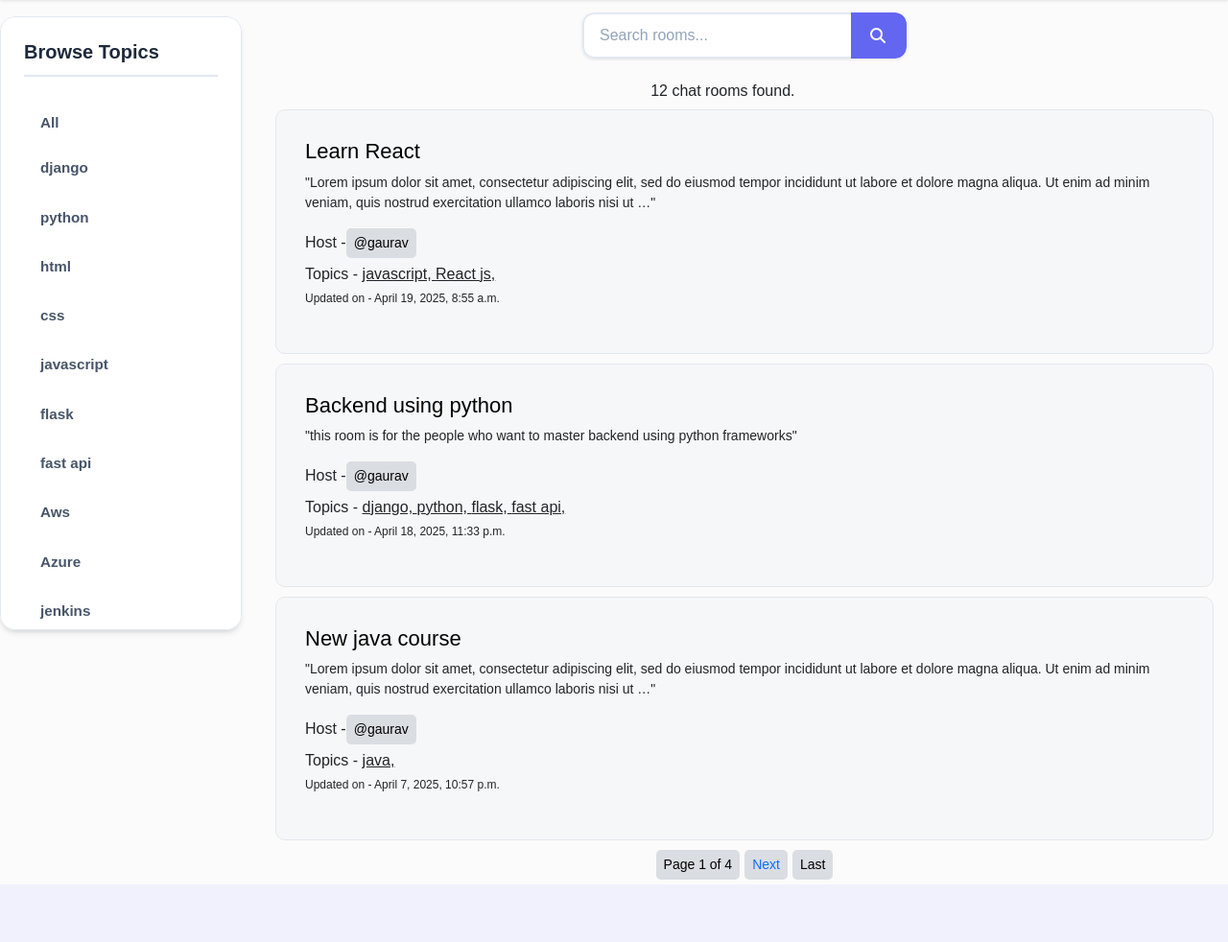
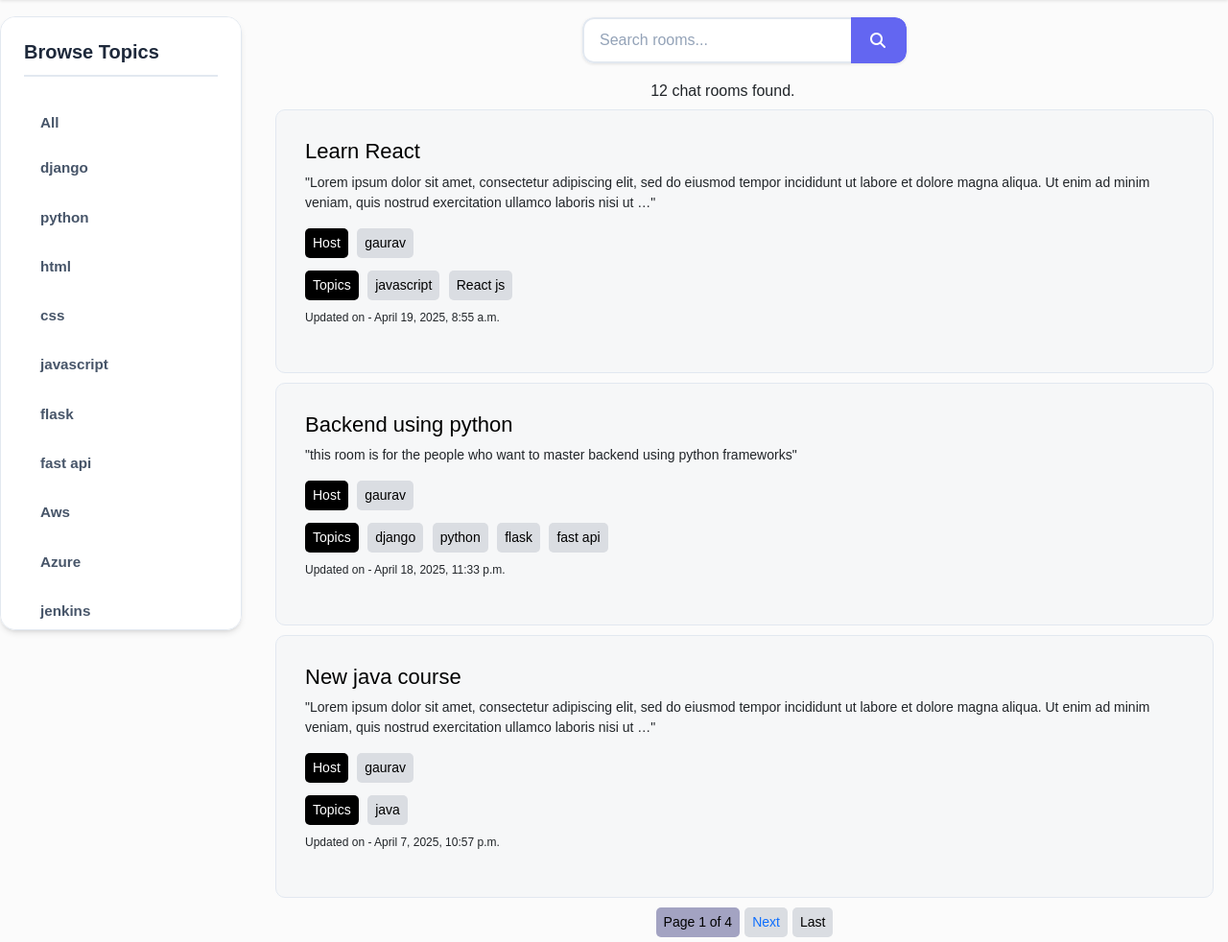
Before and after one commit to gaurav2311102/Live-Chat-room-application, a Django app: page / in a window 1280 px wide. Shown: the part 83-1065 px from the top of the page at 96% size. Before the commit the page ends 1000 px from the top, so only its background shows below. Run offline with Django 5.2, Linux system fonts and the light colour scheme; data comes from the database, SQL or seed files in the repository.

Commit message:
modified template

```diff
--- a/templates/base.html
+++ b/templates/base.html
@@ -46,9 +46,9 @@
                 </form>
               </li>
 
-              {% comment %} <li><a href="{% url 'user-profile' request.user.id %}" ><img src="{{ request.user.profile.profile_pic.url }}" alt="" class='navbar-profile-pic'></a></li> {% endcomment %}
+              <li><a href="{% url 'user-profile' request.user.id %}" ><img src="{{ request.user.profile.profile_pic.url }}" alt="" class='navbar-profile-pic'></a></li>
 
-              <li class="nav-user-name"><a href="{% url 'user-profile' request.user.id %}" >{{request.user.username|upper}}</a></li>
+              {% comment %} <li class="nav-user-name"><a href="{% url 'user-profile' request.user.id %}" >{{request.user.username|upper}}</a></li> {% endcomment %}
 
             {% else %}
               <li>
--- a/templates/home.html
+++ b/templates/home.html
@@ -11,10 +11,10 @@
 
     <main class ="main-feed">
         <div class="center-container">
-            <form action={% url "home" %} method="GET"  >
-                <input class="search-box" type="search" name="q" placeholder="Search rooms..." aria-label="Search">
-                <button class="search-button" type="submit"><i class="fa-solid fa-magnifying-glass"></i></button>
-            </form>
+            <form class="search-form" action="{% url 'home' %}" method="GET">
+    <input class="search-box" type="search" name="q" placeholder="Search rooms..." aria-label="Search">
+    <button class="search-button" type="submit"><i class="fa-solid fa-magnifying-glass"></i></button>
+</form>
 
         </div>
         <h6 class="search-result">{{room_count}} chat rooms found.</h6>
--- a/templates/main_feed_component.html
+++ b/templates/main_feed_component.html
@@ -13,12 +13,12 @@
         <div class="room-box">
             <h1 class='headings'><a href="{% url "room" room.id %}" >{{ room.name }}</a></h1>
             <p class="room-desc">"{{room.description|truncatechars:200 }}"</p>
-            <span>Host -<a href="{% url "user-profile" room.host.id %}" class="user-name">@{{ room.host.username }}</a></span>
+            <span class="master-host-span"><span class="host-span">Host</span> <a href="{% url "user-profile" room.host.id %}" class="user-name">{{ room.host.username }}</a></span>
 
-            <div>
-                <span>Topics - </span>
+            <div style="margin-top: 8px;">
+                <span class="topics">Topics </span>
                 {% for topic in room.topics.all  %}
-                <span style="text-decoration: underline;">{{topic}}, </span>
+                <span class="topic-component">{{topic}}</span>
                 {% endfor %}
             </div>
 
@@ -32,7 +32,7 @@
             <a href="?page={{rooms.previous_page_number}}&q={{ q }}">Previous</a>
         {% endif %}
 
-        <span>Page {{rooms.number}} of {{rooms.paginator.num_pages}}</span>
+        <span class="number-pages">Page {{rooms.number}} of {{rooms.paginator.num_pages}}</span>
 
         {% if rooms.has_next %}
             <span><a href="?page={{ rooms.next_page_number }}&q={{ q }}">Next</a></span>
```
